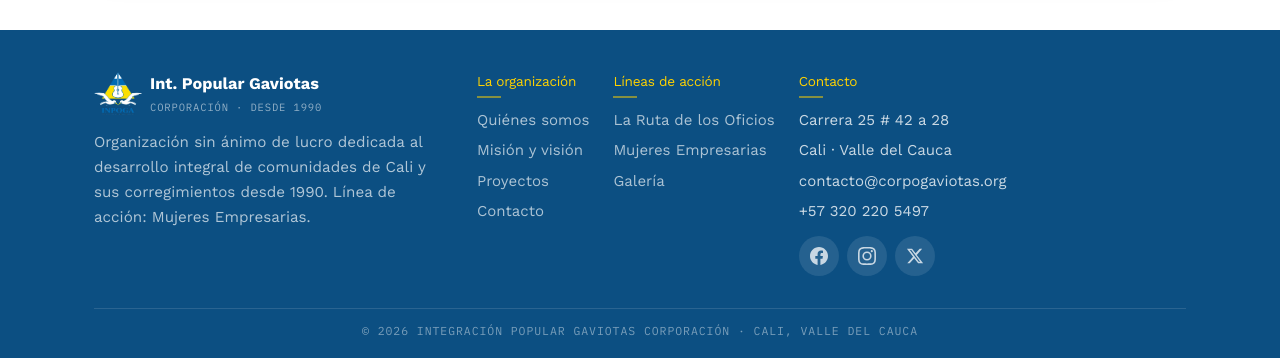
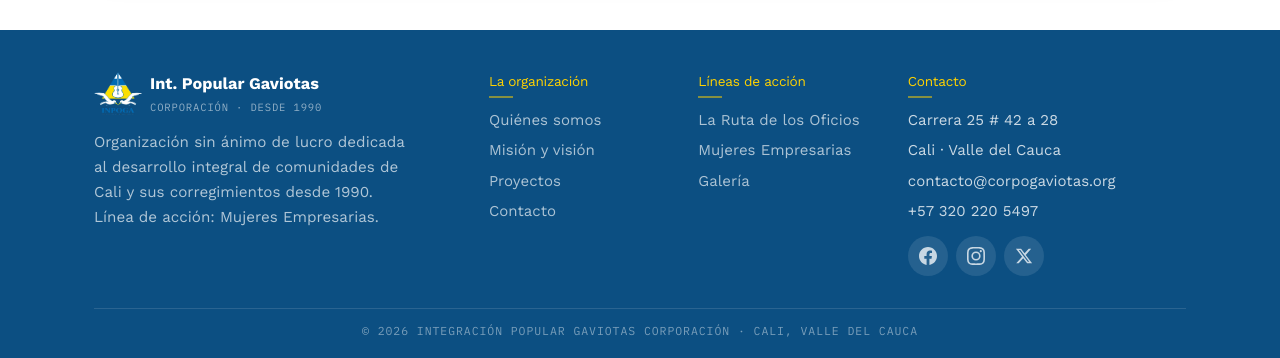
Before and after one commit to haimerb/inpoga, a React (Vite) app in the folder react-app/: page / in a window 1280 px wide. Shown: the part 9769-10127 px from the top of the page. Built offline with nearby package versions, Linux system fonts and the light colour scheme.

Commit message:
fix: alineación de columnas del footer con CSS Grid (#5)

```diff
--- a/react-app/src/components/Footer.jsx
+++ b/react-app/src/components/Footer.jsx
@@ -1,7 +1,6 @@
 import { useEffect } from 'react'
 import Box from '@mui/material/Box'
 import Typography from '@mui/material/Typography'
-import Grid from '@mui/material/Grid'
 import Link from '@mui/material/Link'
 
 const footerLinkCol = [
@@ -56,9 +55,17 @@ export default function Footer() {
   return (
     <Box component="footer" sx={{ bgcolor: 'primary.main', color: 'rgba(255,255,255,0.82)', pt: 5, pb: 3, position: 'relative' }}>
       <Box sx={{ maxWidth: 1140, mx: 'auto', px: { xs: 2, sm: 3 } }}>
-        <Grid container columnSpacing={3} rowSpacing={3} sx={{ pb: 4 }}>
+        <Box
+          sx={{
+            display: 'grid',
+            gridTemplateColumns: { xs: '1fr', sm: '1fr 1fr', md: '4fr 2fr 2fr 3fr' },
+            gap: { xs: 2.5, md: 3 },
+            alignItems: 'start',
+            pb: 4,
+          }}
+        >
           {/* Brand */}
-          <Grid item xs={12} md={3}>
+          <Box>
             <Box sx={{ display: 'flex', alignItems: 'center', gap: 1, mb: 1.5 }}>
               <Box component="img" src="/assets/logo-gaviotas.png" alt="Logo de Integración Popular Gaviotas Corporación" loading="lazy" sx={{ width: 48, height: 48, objectFit: 'contain' }} />
               <Box sx={{ display: 'flex', flexDirection: 'column', lineHeight: 1.15 }}>
@@ -70,14 +77,14 @@ export default function Footer() {
                 </Typography>
               </Box>
             </Box>
-            <Typography sx={{ color: 'rgba(255,255,255,0.68)', maxWidth: '38ch', fontSize: '0.95rem' }}>
+            <Typography sx={{ color: 'rgba(255,255,255,0.68)', maxWidth: '34ch', fontSize: '0.95rem' }}>
               Organización sin ánimo de lucro dedicada al desarrollo integral de comunidades de Cali y sus corregimientos desde 1990. Línea de acción: Mujeres Empresarias.
             </Typography>
-          </Grid>
+          </Box>
 
           {/* Link columns */}
           {footerLinkCol.map((col) => (
-            <Grid item xs={6} sm={4} md={3} key={col.title}>
+            <Box key={col.title}>
               <Typography component="h3" sx={h3Sx}>
                 {col.title}
               </Typography>
@@ -92,11 +99,11 @@ export default function Footer() {
                   ))}
                 </Box>
               </Box>
-            </Grid>
+            </Box>
           ))}
 
           {/* Contact */}
-          <Grid item xs={12} sm={4} md={3}>
+          <Box>
             <Typography component="h3" sx={h3Sx}>
               Contacto
             </Typography>
@@ -145,8 +152,8 @@ export default function Footer() {
                 </Link>
               ))}
             </Box>
-          </Grid>
-        </Grid>
+          </Box>
+        </Box>
 
         {/* Copyright */}
         <Box sx={{ borderTop: '1px solid rgba(255,255,255,0.12)', py: 1.5, display: 'flex', flexDirection: 'column', alignItems: 'center', gap: 0.8 }}>
```
